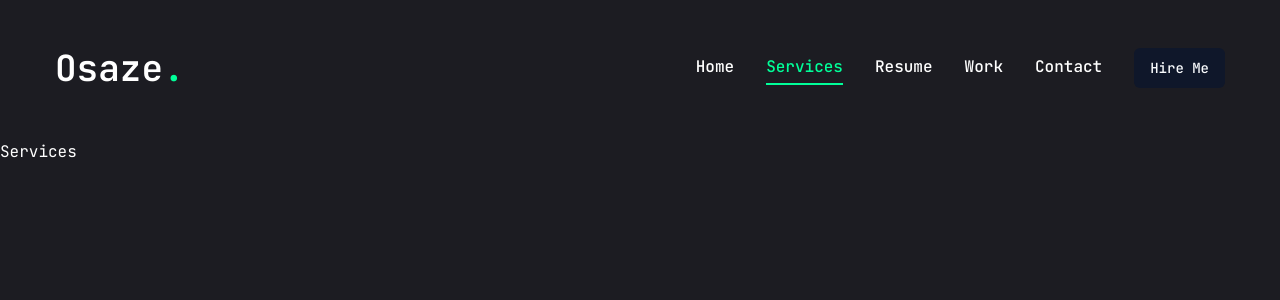
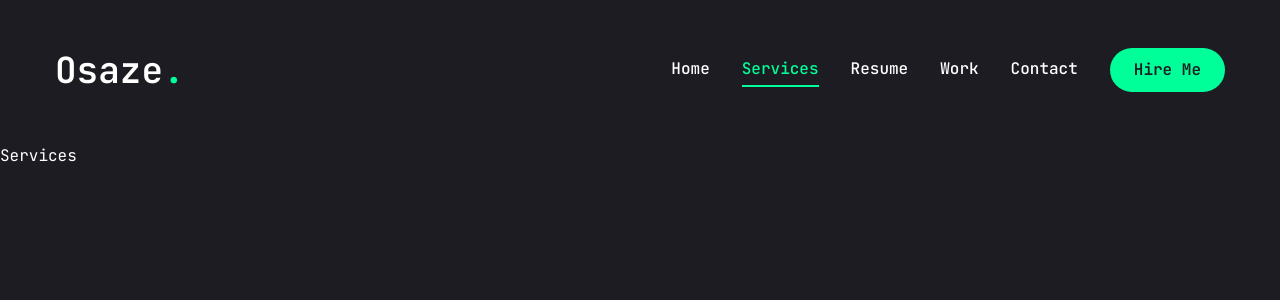
Before and after one commit to BigSazz/osaze-porfolio, a Next.js app: page /services in a window 1280 px wide. Shown: the top 300 px of the page. Built offline with nearby package versions, Linux system fonts and the light colour scheme.

Commit message:
- Add header and navigation

```diff
--- a/app/globals.css
+++ b/app/globals.css
@@ -4,6 +4,15 @@
 
 @layer base {
     body {
-        @apply font-primary bg-primary text-white leading-loose
+        @apply font-primary bg-primary text-white leading-loose;
+    }
+    .h1 {
+        @apply text-[48px] xl:text-[80px] leading-[1.1] font-semibold;
+    }
+    .h2 {
+        @apply text-[36px] xl:text-[48px] leading-[1.1] font-semibold;
+    }
+    .h3 {
+        @apply text-[20px] xl:text-[24px] leading-[1.1] font-semibold;
     }
 }
--- a/app/layout.tsx
+++ b/app/layout.tsx
@@ -4,6 +4,7 @@
 
 // Components
 import { Header } from "@/components/Header";
+import { PageTransition } from "@/components/PageTransition";
 
 const jetbrainsMono = JetBrains_Mono({
   subsets: ["latin"],
@@ -25,7 +26,7 @@
     <html lang="en">
       <body className={jetbrainsMono.variable}>
         <Header />
-        {children}
+        <PageTransition>{children}</PageTransition>
       </body>
     </html>
   );
--- a/components/Header.tsx
+++ b/components/Header.tsx
@@ -1,17 +1,18 @@
 import Link from "next/link";
+
+import { Button } from "@/components/ui/button";
+
+// Navigation
 import { DesktopNav } from "@/components/DesktopNav";
-import { Button } from "@/components/ui/button";
+import { MobileNav } from "@/components/MobileNav";
+import { Logo } from "@/components/Logo";
 
 export const Header = () => {
   return (
     <header className="py-8 xl:py-12 text-white ">
       <div className="container mx-auto flex items-center justify-between">
         {/*Logo*/}
-        <Link href="/">
-          <h1 className="text-4xl font-semibold">
-            Osaze<span className="text-accent">.</span>
-          </h1>
-        </Link>
+        <Logo />
 
         {/*Desktop Nav*/}
         <div className="hidden xl:flex items-center gap-8">
@@ -22,7 +23,9 @@
         </div>
 
         {/*Mobile Nav*/}
-        <div className="xl:hidden">mobile nav</div>
+        <div className="xl:hidden">
+          <MobileNav />
+        </div>
       </div>
     </header>
   );
--- /dev/null
+++ b/components/Logo.tsx
@@ -0,0 +1,15 @@
+"use client";
+
+import Link from "next/link";
+
+export const Logo = () => {
+  return (
+    <>
+      <Link href="/public">
+        <h1 className="text-4xl font-semibold">
+          Osaze<span className="text-accent">.</span>
+        </h1>
+      </Link>
+    </>
+  );
+};
--- /dev/null
+++ b/components/MobileNav.tsx
@@ -0,0 +1,78 @@
+"use client";
+
+import Link from "next/link";
+import { usePathname, useRouter } from "next/navigation";
+import { CiMenuFries } from "react-icons/ci";
+import { Sheet, SheetContent, SheetTrigger } from "@/components/ui/sheet";
+import { Logo } from "@/components/Logo";
+import { cn } from "@/lib/utils";
+import { useState } from "react";
+
+const links = [
+  {
+    name: "Home",
+    path: "/",
+  },
+  {
+    name: "Services",
+    path: "/services",
+  },
+  {
+    name: "Resume",
+    path: "/resume",
+  },
+  {
+    name: "Work",
+    path: "/work",
+  },
+  {
+    name: "Contact",
+    path: "/contact",
+  },
+];
+
+export const MobileNav = () => {
+  const [isOpen, setIsOpen] = useState(false);
+  const pathname = usePathname();
+  const router = useRouter();
+
+  const onClick = (href: string) => {
+    router.push(href);
+    setIsOpen(false);
+  };
+
+  return (
+    <Sheet open={isOpen} onOpenChange={setIsOpen}>
+      <SheetTrigger>
+        <CiMenuFries className="text-[32px] text-accent" />
+      </SheetTrigger>
+      <SheetContent className="flex flex-col">
+        {/*Logo*/}
+        <div className="mt-32 mb-40 text-center text-2xl">
+          <Logo />
+        </div>
+
+        {/*Nav*/}
+        <nav className="flex flex-col items-center justify-center gap-8">
+          {links.map((link, idx) => {
+            return (
+              <div
+                key={idx}
+                onClick={() => onClick(link.path)}
+                className={cn(
+                  "capitalize font-medium hover:text-accent transition-all cursor-pointer",
+                  {
+                    "text-accent border-b-2 border-accent":
+                      link.path === pathname,
+                  },
+                )}
+              >
+                {link.name}
+              </div>
+            );
+          })}
+        </nav>
+      </SheetContent>
+    </Sheet>
+  );
+};
--- /dev/null
+++ b/components/PageTransition.tsx
@@ -0,0 +1,23 @@
+"use client";
+
+import { AnimatePresence, motion } from "framer-motion";
+import { usePathname } from "next/navigation";
+
+export const PageTransition = ({ children }: { children: React.ReactNode }) => {
+  const pathname = usePathname();
+  return (
+    <AnimatePresence>
+      <div key={pathname}>
+        <motion.div
+          initial={{ opacity: 1 }}
+          animate={{
+            opacity: 0,
+            transition: { delay: 0.2, duration: 0.1, ease: "easeInOut" },
+          }}
+          className="h-screen w-screen fixed bg-primary top-0 pointer-events-none"
+        />
+        {children}
+      </div>
+    </AnimatePresence>
+  );
+};
--- a/components/ui/button.tsx
+++ b/components/ui/button.tsx
@@ -1,56 +1,50 @@
-import * as React from "react"
-import { Slot } from "@radix-ui/react-slot"
-import { cva, type VariantProps } from "class-variance-authority"
+import * as React from "react";
+import { Slot } from "@radix-ui/react-slot";
+import { cva, type VariantProps } from "class-variance-authority";
 
-import { cn } from "@/lib/utils"
+import { cn } from "@/lib/utils";
 
 const buttonVariants = cva(
-  "inline-flex items-center justify-center whitespace-nowrap rounded-md text-sm font-medium ring-offset-white transition-colors focus-visible:outline-none focus-visible:ring-2 focus-visible:ring-slate-950 focus-visible:ring-offset-2 disabled:pointer-events-none disabled:opacity-50 dark:ring-offset-slate-950 dark:focus-visible:ring-slate-300",
+  "inline-flex items-center justify-center whitespace-nowrap rounded-full text-base font-semibold ring-offset-white transition-colors",
   {
     variants: {
       variant: {
-        default: "bg-slate-900 text-slate-50 hover:bg-slate-900/90 dark:bg-slate-50 dark:text-slate-900 dark:hover:bg-slate-50/90",
-        destructive:
-          "bg-red-500 text-slate-50 hover:bg-red-500/90 dark:bg-red-900 dark:text-slate-50 dark:hover:bg-red-900/90",
+        default: "bg-accent text-primary hover:bg-accent-hover",
+        primary: "bg-primary text-white",
         outline:
-          "border border-slate-200 bg-white hover:bg-slate-100 hover:text-slate-900 dark:border-slate-800 dark:bg-slate-950 dark:hover:bg-slate-800 dark:hover:text-slate-50",
-        secondary:
-          "bg-slate-100 text-slate-900 hover:bg-slate-100/80 dark:bg-slate-800 dark:text-slate-50 dark:hover:bg-slate-800/80",
-        ghost: "hover:bg-slate-100 hover:text-slate-900 dark:hover:bg-slate-800 dark:hover:text-slate-50",
-        link: "text-slate-900 underline-offset-4 hover:underline dark:text-slate-50",
+          "border border-accent bg-transparent text-accent hover:bg-accent hover:text-primary",
       },
       size: {
-        default: "h-10 px-4 py-2",
-        sm: "h-9 rounded-md px-3",
-        lg: "h-11 rounded-md px-8",
-        icon: "h-10 w-10",
+        default: "h-[44px] px-6",
+        md: "h-[48px] px-6",
+        lg: "h-[56px] px-6 text-sm uppercase tracking-[2px]",
       },
     },
     defaultVariants: {
       variant: "default",
       size: "default",
     },
-  }
-)
+  },
+);
 
 export interface ButtonProps
   extends React.ButtonHTMLAttributes<HTMLButtonElement>,
     VariantProps<typeof buttonVariants> {
-  asChild?: boolean
+  asChild?: boolean;
 }
 
 const Button = React.forwardRef<HTMLButtonElement, ButtonProps>(
   ({ className, variant, size, asChild = false, ...props }, ref) => {
-    const Comp = asChild ? Slot : "button"
+    const Comp = asChild ? Slot : "button";
     return (
       <Comp
         className={cn(buttonVariants({ variant, size, className }))}
         ref={ref}
         {...props}
       />
-    )
-  }
-)
-Button.displayName = "Button"
+    );
+  },
+);
+Button.displayName = "Button";
 
-export { Button, buttonVariants }
+export { Button, buttonVariants };
--- a/package.json
+++ b/package.json
@@ -17,10 +17,12 @@
     "@radix-ui/react-tooltip": "^1.0.7",
     "class-variance-authority": "^0.7.0",
     "clsx": "^2.1.1",
+    "framer-motion": "^11.2.10",
     "lucide-react": "^0.390.0",
     "next": "14.2.3",
     "react": "^18",
     "react-dom": "^18",
+    "react-icons": "^5.2.1",
     "tailwind-merge": "^2.3.0",
     "tailwindcss-animate": "^1.0.7"
   },
```
Also changed, not shown: components/ui/sheet.tsx (+36 -33 lines).
